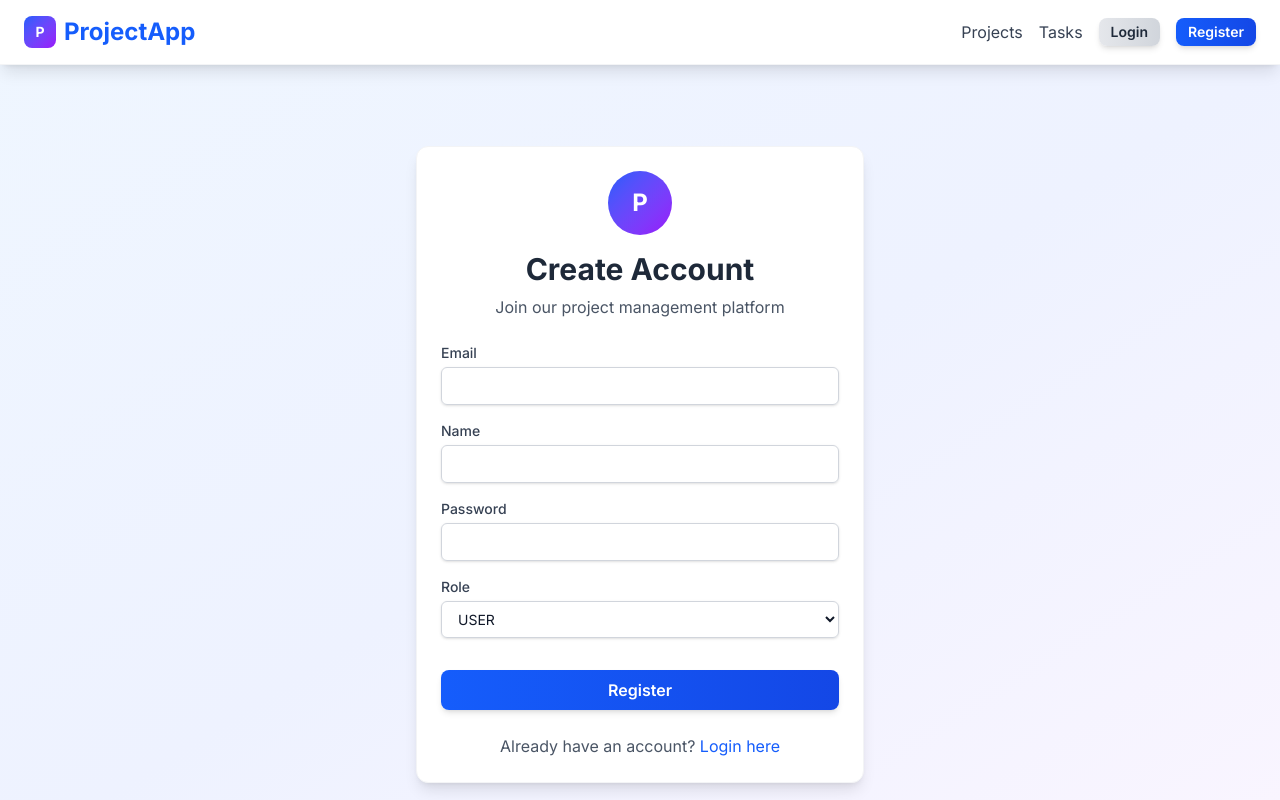
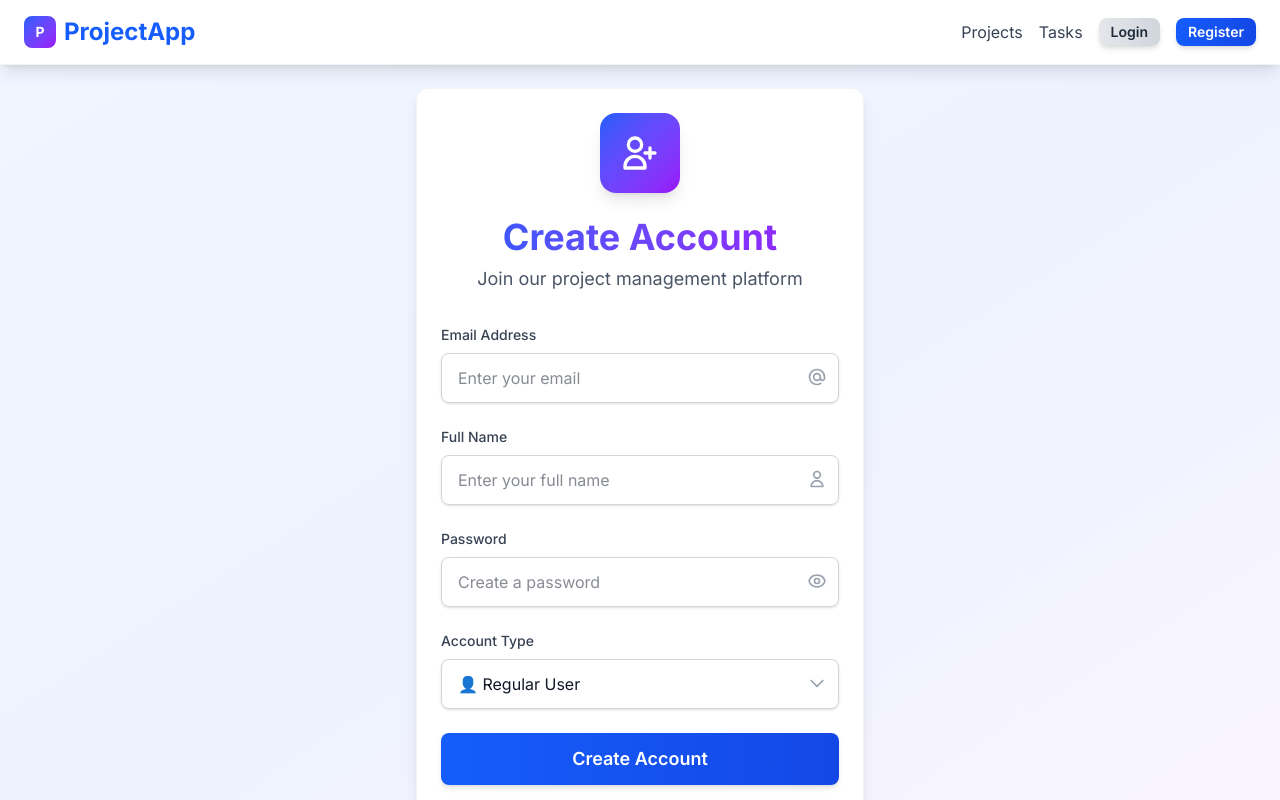
Before and after one commit to AshishZiniya/ProjectApp, a Next.js app: page /auth/register in a window 1280 px wide. Shown: the top 800 px of the page. Built offline with nearby package versions, Linux system fonts and the light colour scheme; no server answers.

Commit message:
Design Improvement

```diff
--- a/src/app/auth/login/Login.tsx
+++ b/src/app/auth/login/Login.tsx
@@ -3,7 +3,6 @@
 import React, { useState, useEffect } from "react";
 import { useRouter } from "next/navigation";
 import Link from "next/link";
-import Input from "@/components/ui/Input";
 import Button from "@/components/ui/Button";
 import Card from "@/components/ui/Card";
 import Alert from "@/components/ui/Alert";
@@ -12,6 +11,7 @@ import { useAuth } from "@/hooks/useAuth";
 const Login: React.FC = () => {
   const [email, setEmail] = useState("");
   const [password, setPassword] = useState("");
+  const [showPassword, setShowPassword] = useState(false);
   const router = useRouter();
 
   const { login, loading, error, user } = useAuth();
@@ -37,35 +37,79 @@ const Login: React.FC = () => {
   return (
     <div className="min-h-screen flex items-center justify-center bg-gradient-to-br from-blue-50 via-indigo-50 to-purple-50 p-6">
       <Card className="w-full max-w-md shadow-2xl">
-        <div className="text-center mb-6">
-          <div className="w-16 h-16 bg-gradient-to-br from-blue-600 to-purple-600 rounded-full flex items-center justify-center mx-auto mb-4">
-            <span className="text-white font-bold text-2xl">P</span>
+        <div className="text-center mb-8">
+          <div className="w-20 h-20 bg-gradient-to-br from-blue-600 to-purple-600 rounded-2xl flex items-center justify-center mx-auto mb-6 shadow-lg">
+            <svg className="w-10 h-10 text-white" fill="none" stroke="currentColor" viewBox="0 0 24 24">
+              <path strokeLinecap="round" strokeLinejoin="round" strokeWidth={2} d="M11 16l-4-4m0 0l4-4m-4 4h14m-5 4v1a3 3 0 01-3 3H6a3 3 0 01-3-3V7a3 3 0 013-3h7a3 3 0 013 3v1" />
+            </svg>
           </div>
-          <h2 className="text-3xl font-bold text-gray-800 mb-2">
+          <h2 className="text-4xl font-bold mb-2 bg-gradient-to-r from-blue-600 to-purple-600 bg-clip-text text-transparent">
             Welcome Back
           </h2>
-          <p className="text-gray-600">Sign in to your account</p>
+          <p className="text-gray-600 text-lg">Sign in to your account</p>
         </div>
         {error && <Alert type="error" message={error} className="mb-4" />}
-        <form onSubmit={handleSubmit}>
-          <Input
-            label="Email"
+        <form onSubmit={handleSubmit} className="space-y-6">
+          <div>
+            <label htmlFor="email" className="block text-sm font-medium text-gray-700 mb-2">
+              Email Address
+            </label>
+            <div className="relative">
+              <input
                 type="email"
                 id="email"
                 value={email}
                 onChange={(e) => setEmail(e.target.value)}
                 required
+                className="block w-full px-4 py-3 border border-gray-300 rounded-lg shadow-sm focus:outline-none focus:ring-2 focus:ring-blue-500 focus:border-blue-500 transition-colors"
+                placeholder="Enter your email"
               />
-          <Input
-            label="Password"
-            type="password"
+              <svg className="absolute right-3 top-3.5 h-5 w-5 text-gray-400" fill="none" stroke="currentColor" viewBox="0 0 24 24">
+                <path strokeLinecap="round" strokeLinejoin="round" strokeWidth={2} d="M16 12a4 4 0 10-8 0 4 4 0 008 0zm0 0v1.5a2.5 2.5 0 005 0V12a9 9 0 10-9 9m4.5-1.206a8.959 8.959 0 01-4.5 1.207" />
+              </svg>
+            </div>
+          </div>
+          <div>
+            <label htmlFor="password" className="block text-sm font-medium text-gray-700 mb-2">
+              Password
+            </label>
+            <div className="relative">
+              <input
+                type={showPassword ? "text" : "password"}
                 id="password"
                 value={password}
                 onChange={(e) => setPassword(e.target.value)}
                 required
+                className="block w-full px-4 py-3 pr-12 border border-gray-300 rounded-lg shadow-sm focus:outline-none focus:ring-2 focus:ring-blue-500 focus:border-blue-500 transition-colors"
+                placeholder="Enter your password"
               />
-          <Button type="submit" loading={loading} className="w-full mt-4">
-            Log In
+              <button
+                type="button"
+                onClick={() => setShowPassword(!showPassword)}
+                className="absolute right-3 top-3.5 text-gray-400 hover:text-gray-600 focus:outline-none"
+              >
+                {showPassword ? (
+                  <svg className="h-5 w-5" fill="none" stroke="currentColor" viewBox="0 0 24 24">
+                    <path strokeLinecap="round" strokeLinejoin="round" strokeWidth={2} d="M13.875 18.825A10.05 10.05 0 0112 19c-4.478 0-8.268-2.943-9.543-7a9.97 9.97 0 011.563-3.029m5.858.908a3 3 0 114.243 4.243M9.878 9.878l4.242 4.242M9.878 9.878L3 3m6.878 6.878L21 21" />
+                  </svg>
+                ) : (
+                  <svg className="h-5 w-5" fill="none" stroke="currentColor" viewBox="0 0 24 24">
+                    <path strokeLinecap="round" strokeLinejoin="round" strokeWidth={2} d="M15 12a3 3 0 11-6 0 3 3 0 016 0z" />
+                    <path strokeLinecap="round" strokeLinejoin="round" strokeWidth={2} d="M2.458 12C3.732 7.943 7.523 5 12 5c4.478 0 8.268 2.943 9.542 7-1.274 4.057-5.064 7-9.542 7-4.477 0-8.268-2.943-9.542-7z" />
+                  </svg>
+                )}
+              </button>
+            </div>
+          </div>
+          <div className="flex items-center justify-between">
+            <div className="text-sm">
+              <a href="#" className="text-blue-600 hover:text-blue-500 font-medium">
+                Forgot your password?
+              </a>
+            </div>
+          </div>
+          <Button type="submit" loading={loading} className="w-full py-3 text-lg font-medium">
+            Sign In
           </Button>
         </form>
         <p className="mt-6 text-center text-gray-600">
--- a/src/app/auth/register/Register.tsx
+++ b/src/app/auth/register/Register.tsx
@@ -4,11 +4,9 @@
 import React, { useState } from "react";
 import { useRouter } from "next/navigation";
 import Link from "next/link";
-import Input from "@/components/ui/Input";
 import Button from "@/components/ui/Button";
 import Card from "@/components/ui/Card";
 import Alert from "@/components/ui/Alert";
-import FormGroup from "@/components/common/FormGroup";
 import type { UserRole } from "@/types";
 import { useAuth } from "@/hooks/useAuth";
 
@@ -17,6 +15,7 @@ const Register: React.FC = () => {
   const [name, setName] = useState("");
   const [role, setRole] = useState<UserRole>("USER");
   const [password, setPassword] = useState("");
+  const [showPassword, setShowPassword] = useState(false);
   const router = useRouter();
 
   const { register, loading, error } = useAuth();
@@ -34,62 +33,120 @@ const Register: React.FC = () => {
   return (
     <div className="min-h-screen flex items-center justify-center bg-gradient-to-br from-blue-50 via-indigo-50 to-purple-50 p-6">
       <Card className="w-full max-w-md shadow-2xl">
-        <div className="text-center mb-6">
-          <div className="w-16 h-16 bg-gradient-to-br from-blue-600 to-purple-600 rounded-full flex items-center justify-center mx-auto mb-4">
-            <span className="text-white font-bold text-2xl">P</span>
+        <div className="text-center mb-8">
+          <div className="w-20 h-20 bg-gradient-to-br from-blue-600 to-purple-600 rounded-2xl flex items-center justify-center mx-auto mb-6 shadow-lg">
+            <svg className="w-10 h-10 text-white" fill="none" stroke="currentColor" viewBox="0 0 24 24">
+              <path strokeLinecap="round" strokeLinejoin="round" strokeWidth={2} d="M18 9v3m0 0v3m0-3h3m-3 0h-3m-2-5a4 4 0 11-8 0 4 4 0 018 0zM3 20a6 6 0 0112 0v1H3v-1z" />
+            </svg>
           </div>
-          <h2 className="text-3xl font-bold text-gray-800 mb-2">
+          <h2 className="text-4xl font-bold mb-2 bg-gradient-to-r from-blue-600 to-purple-600 bg-clip-text text-transparent">
             Create Account
           </h2>
-          <p className="text-gray-600">Join our project management platform</p>
+          <p className="text-gray-600 text-lg">Join our project management platform</p>
         </div>
         {error && <Alert type="error" message={error} className="mb-4" />}
-        <form onSubmit={handleSubmit}>
-          <Input
-            label="Email"
+        <form onSubmit={handleSubmit} className="space-y-6">
+          <div>
+            <label htmlFor="email" className="block text-sm font-medium text-gray-700 mb-2">
+              Email Address
+            </label>
+            <div className="relative">
+              <input
                 type="email"
                 id="email"
                 value={email}
                 onChange={(e) => setEmail(e.target.value)}
                 required
+                className="block w-full px-4 py-3 border border-gray-300 rounded-lg shadow-sm focus:outline-none focus:ring-2 focus:ring-blue-500 focus:border-blue-500 transition-colors"
+                placeholder="Enter your email"
               />
-          <Input
-            label="Name"
+              <svg className="absolute right-3 top-3.5 h-5 w-5 text-gray-400" fill="none" stroke="currentColor" viewBox="0 0 24 24">
+                <path strokeLinecap="round" strokeLinejoin="round" strokeWidth={2} d="M16 12a4 4 0 10-8 0 4 4 0 008 0zm0 0v1.5a2.5 2.5 0 005 0V12a9 9 0 10-9 9m4.5-1.206a8.959 8.959 0 01-4.5 1.207" />
+              </svg>
+            </div>
+          </div>
+          <div>
+            <label htmlFor="name" className="block text-sm font-medium text-gray-700 mb-2">
+              Full Name
+            </label>
+            <div className="relative">
+              <input
                 type="text"
                 id="name"
                 value={name}
                 onChange={(e) => setName(e.target.value)}
                 required
+                className="block w-full px-4 py-3 border border-gray-300 rounded-lg shadow-sm focus:outline-none focus:ring-2 focus:ring-blue-500 focus:border-blue-500 transition-colors"
+                placeholder="Enter your full name"
               />
-          <Input
-            label="Password"
-            type="password"
+              <svg className="absolute right-3 top-3.5 h-5 w-5 text-gray-400" fill="none" stroke="currentColor" viewBox="0 0 24 24">
+                <path strokeLinecap="round" strokeLinejoin="round" strokeWidth={2} d="M16 7a4 4 0 11-8 0 4 4 0 018 0zM12 14a7 7 0 00-7 7h14a7 7 0 00-7-7z" />
+              </svg>
+            </div>
+          </div>
+          <div>
+            <label htmlFor="password" className="block text-sm font-medium text-gray-700 mb-2">
+              Password
+            </label>
+            <div className="relative">
+              <input
+                type={showPassword ? "text" : "password"}
                 id="password"
                 value={password}
                 onChange={(e) => setPassword(e.target.value)}
                 required
+                className="block w-full px-4 py-3 pr-12 border border-gray-300 rounded-lg shadow-sm focus:outline-none focus:ring-2 focus:ring-blue-500 focus:border-blue-500 transition-colors"
+                placeholder="Create a password"
               />
-          <FormGroup label="Role" htmlFor="role">
+              <button
+                type="button"
+                onClick={() => setShowPassword(!showPassword)}
+                className="absolute right-3 top-3.5 text-gray-400 hover:text-gray-600 focus:outline-none"
+              >
+                {showPassword ? (
+                  <svg className="h-5 w-5" fill="none" stroke="currentColor" viewBox="0 0 24 24">
+                    <path strokeLinecap="round" strokeLinejoin="round" strokeWidth={2} d="M13.875 18.825A10.05 10.05 0 0112 19c-4.478 0-8.268-2.943-9.543-7a9.97 9.97 0 011.563-3.029m5.858.908a3 3 0 114.243 4.243M9.878 9.878l4.242 4.242M9.878 9.878L3 3m6.878 6.878L21 21" />
+                  </svg>
+                ) : (
+                  <svg className="h-5 w-5" fill="none" stroke="currentColor" viewBox="0 0 24 24">
+                    <path strokeLinecap="round" strokeLinejoin="round" strokeWidth={2} d="M15 12a3 3 0 11-6 0 3 3 0 016 0z" />
+                    <path strokeLinecap="round" strokeLinejoin="round" strokeWidth={2} d="M2.458 12C3.732 7.943 7.523 5 12 5c4.478 0 8.268 2.943 9.542 7-1.274 4.057-5.064 7-9.542 7-4.477 0-8.268-2.943-9.542-7z" />
+                  </svg>
+                )}
+              </button>
+            </div>
+          </div>
+          <div>
+            <label htmlFor="role" className="block text-sm font-medium text-gray-700 mb-2">
+              Account Type
+            </label>
+            <div className="relative">
               <select
                 id="role"
                 value={role}
                 onChange={(e) => setRole(e.target.value as UserRole)}
-              className="block w-full px-3 py-2 border border-gray-300 rounded-md shadow-sm focus:outline-none focus:ring-blue-500 focus:border-blue-500 sm:text-sm"
+                className="block w-full px-4 py-3 border border-gray-300 rounded-lg shadow-sm focus:outline-none focus:ring-2 focus:ring-blue-500 focus:border-blue-500 transition-colors appearance-none"
               >
-              <option value="USER">USER</option>
-              <option value="ADMIN">ADMIN</option>
+                <option value="USER">👤 Regular User</option>
+                <option value="ADMIN">👑 Administrator</option>
               </select>
-          </FormGroup>
-          <Button type="submit" loading={loading} className="w-full mt-4">
-            Register
+              <svg className="absolute right-3 top-3.5 h-5 w-5 text-gray-400 pointer-events-none" fill="none" stroke="currentColor" viewBox="0 0 24 24">
+                <path strokeLinecap="round" strokeLinejoin="round" strokeWidth={2} d="M19 9l-7 7-7-7" />
+              </svg>
+            </div>
+          </div>
+          <Button type="submit" loading={loading} className="w-full py-3 text-lg font-medium">
+            Create Account
           </Button>
         </form>
-        <p className="mt-6 text-center text-gray-600">
+        <div className="mt-8 text-center">
+          <p className="text-gray-600">
             Already have an account?{" "}
-          <Link href="/auth/login" className="text-blue-600 hover:underline">
-            Login here
+            <Link href="/auth/login" className="text-blue-600 hover:text-blue-500 font-medium transition-colors">
+              Sign in here
             </Link>
           </p>
+        </div>
       </Card>
     </div>
   );
```
Lines whose indentation alone changed are shown as unchanged.
